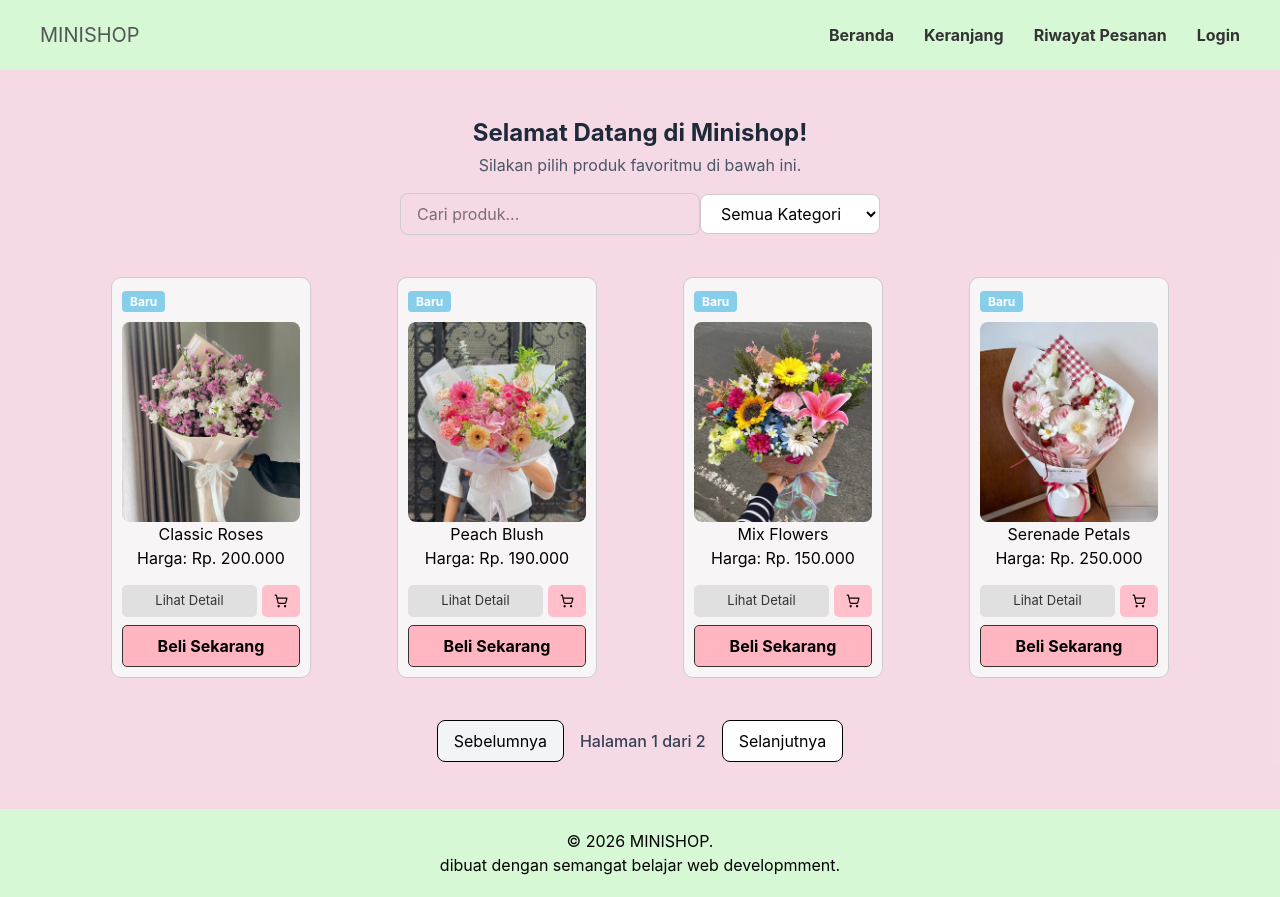
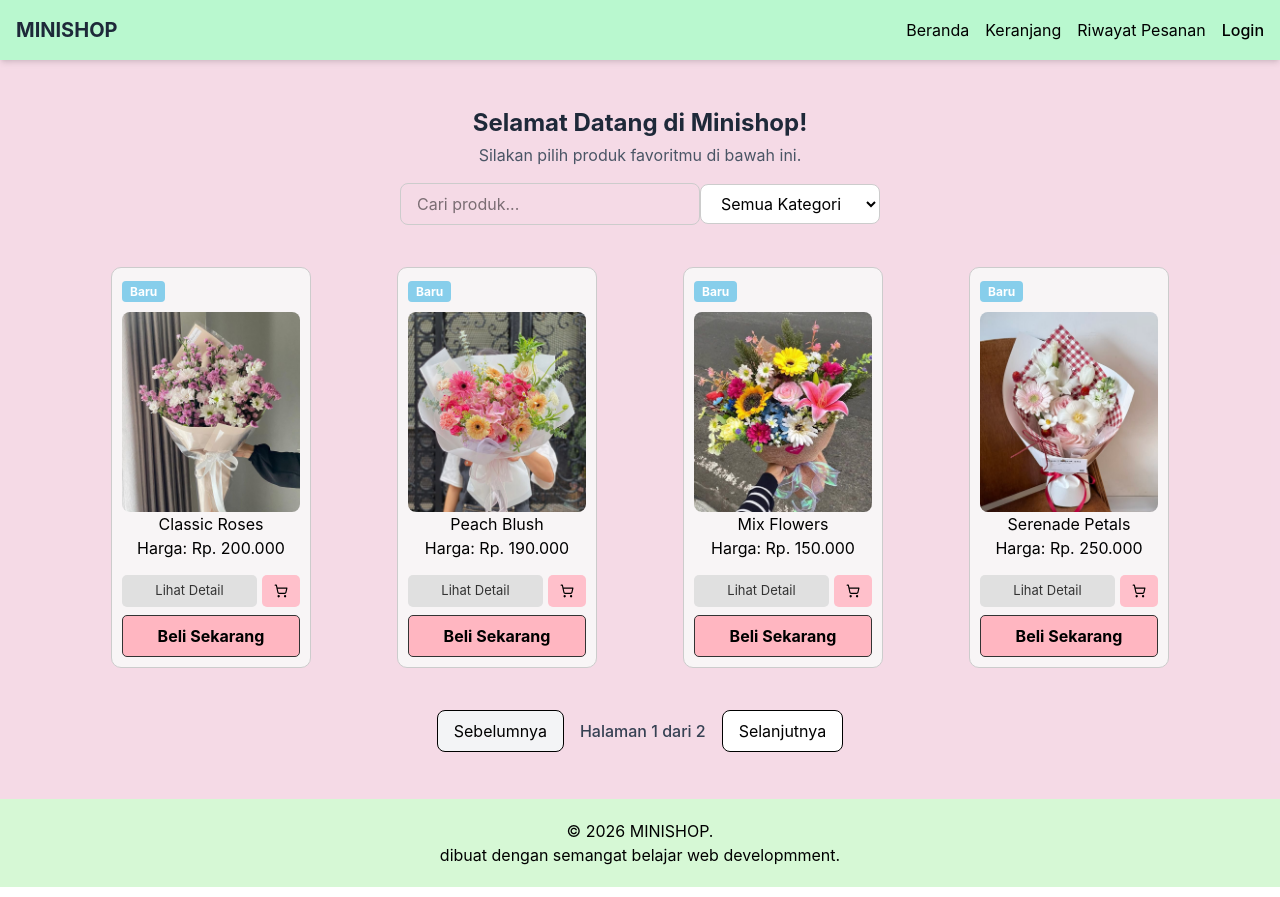
Before and after one commit to Vyerra38/MiniShop, a React (Vite) app: page / in a window 1280 px wide. Built offline with nearby package versions, Linux system fonts and the light colour scheme.

Commit message:
fix: perbaiki syntax error di header component

```diff
--- a/src/components/Header.jsx
+++ b/src/components/Header.jsx
@@ -2,49 +2,26 @@ import { Link, useNavigate } from "react-router-dom";
 import { useAuth } from "../context/AuthContext";
 
 function Header() {
-    const { user, logout } = useAuth();
-    const navigate = useNavigate();
+  return (
+    <header className="bg-green-200 p-4 shadow-md">
+      <div className="flex flex-wrap items-center justify-between gap-2">
 
-    return(
-        <header style={{
-            display: 'flex',
-            justifyContent: 'space-between',
-            alignItems: 'center',
-            padding: '20px 40px',
-            backgroundColor: '#d3fcd4e4',
-            width: '100%',
-            boxSizing: 'border-box',
-            flexWrap: 'wrap',
-        }}>
-            <h2 style={{ color: '#555', margin: 0, fontSize: '20px' }}>MINISHOP</h2>
+        {/* Logo / Judul */}
+        <div className="text-xl font-bold text-gray-800">
+          MINISHOP
+        </div>
 
-            {/* Menggunakan display flex dan margin-left untuk memberi jarak */}
-            <div style={{ display: 'flex',alignItems: 'center', gap: '30px' }}>
-                <Link to="/" style={{ textDecoration: 'none', color: '#333', fontWeight: 'bold', fontSize: '16px' }}>Beranda</Link>
-                <Link to="/keranjang" style={{ textDecoration: 'none', color: '#333', fontWeight: 'bold', fontSize: '16px' }}>Keranjang</Link>
-                <Link to="/riwayat" style={{ textDecoration: 'none', color: '#333', fontWeight: 'bold', fontSize: '16px' }}>Riwayat Pesanan</Link>
+        {/* Menu Navigasi menggunakan Link */}
+        <nav className="flex flex-wrap items-center gap-3 sm:gap-4 text-sm sm:text-base">
+          <Link to="/" className="hover:underline">Beranda</Link>
+          <Link to="/keranjang" className="hover:underline">Keranjang</Link>
+          <Link to="/riwayat" className="hover:underline">Riwayat Pesanan</Link>
+          <Link to="/login" className="hover:underline font-medium">Login</Link>
+        </nav>
 
-                {user ? (
-                    <div style={{ display: 'flex', alignItems: 'center', gap: '15px' }}>
-                        <span style={{ color: '#555', fontSize: '16px' }}>Halo, {user.email}</span>
-                        <button
-                            onClick={() => {
-                                logout();
-                                navigate("/login");
-                            }}
-                            style={{ color: '#dc2626', border: 'none', padding: '8px 16px', borderRadius: '4px', cursor: 'pointer' }}
-                        >
-                            Logout
-                        </button>
-                    </div>
-                ) : (
-                    <Link to="/login" style={{ textDecoration: 'none', color: '#333', fontWeight: 'bold', fontSize: '16px' }}>
-                        Login
-                    </Link>
-                )}
-            </div>
-        </header>
-    );
+      </div>
+    </header>
+  );
 }
 
 export default Header;
```
